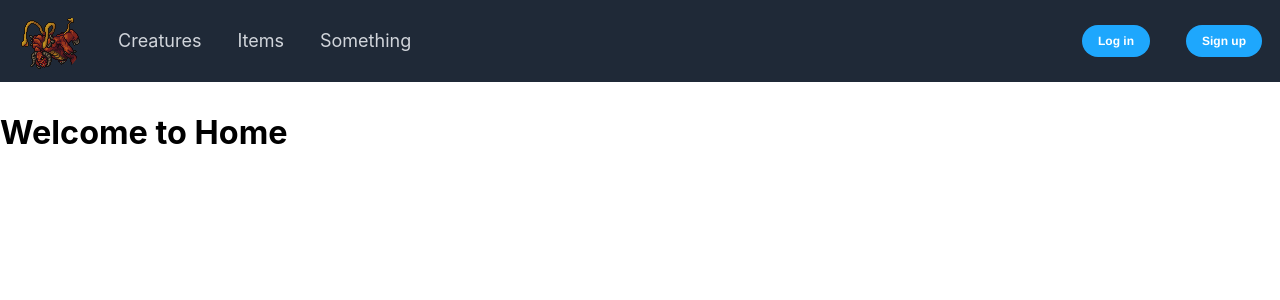
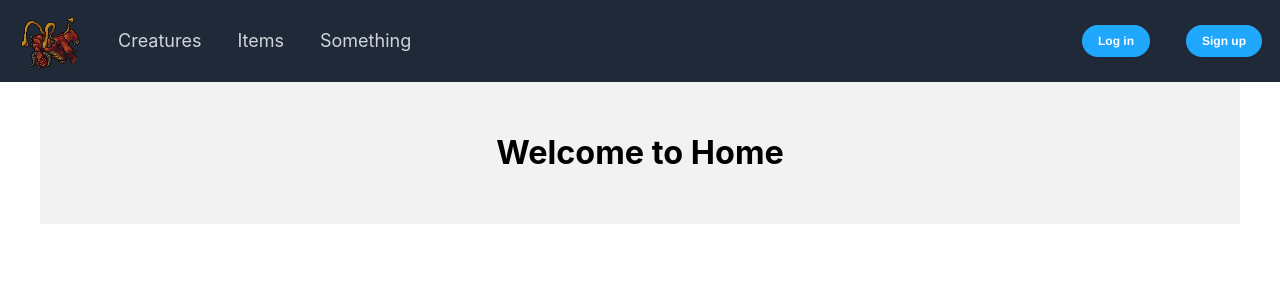
Before and after one commit to diguzim/next-review, a Next.js app: page / in a window 1280 px wide. Shown: the top 300 px of the page. Built offline with nearby package versions, Linux system fonts and the light colour scheme.

Commit message:
Starting to improve main layout

```diff
--- a/components/Layout/Layout.module.css
+++ b/components/Layout/Layout.module.css
@@ -9,3 +9,13 @@
   flex-direction: column;
   align-items: center;
 }
+
+.main {
+  margin: auto;
+  display: flex;
+  justify-content: center;
+  max-width: 1200px;
+  padding: 20px;
+  align-items: center;
+  background-color: #f2f2f2;
+}
--- a/components/Layout/Layout.tsx
+++ b/components/Layout/Layout.tsx
@@ -20,7 +20,7 @@ export default function Layout({ children }: { children: ReactNode }) {
       <header className={styles.header}>
         <Navbar />
       </header>
-      <main>{children}</main>
+      <main className={styles.main}>{children}</main>
     </div>
   )
 }
```
